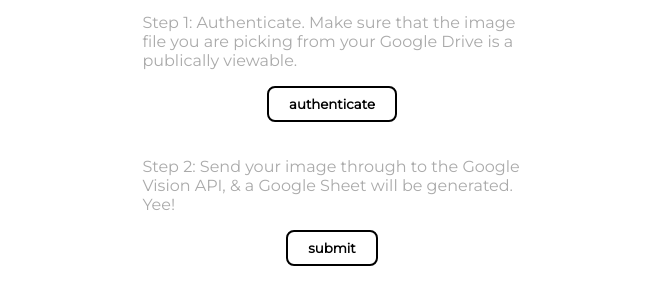
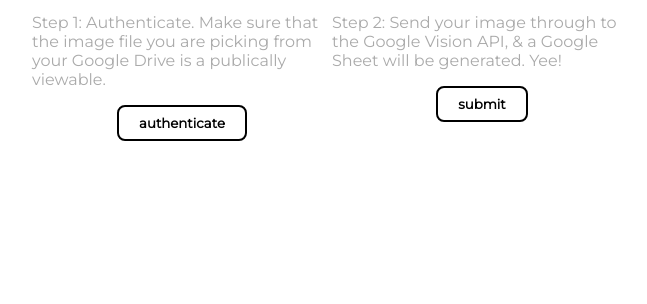
Before and after one commit to madamCS/DASH, a website: page src/index.html in a window 1280 px wide. Shown: the part 266-570 px from the top of the page, without its empty margins (308-955 px from the left). Drawn offline with Linux system fonts and the light colour scheme.

Commit message:
added div wrapping

```diff
--- a/src/dash.css
+++ b/src/dash.css
@@ -27,9 +27,6 @@
 }
 
 p {
-    width:30%;
-    margin-right: auto;
-    margin-left: auto;
     text-align: left;
     color: #aaaaaa;
 }
@@ -50,3 +47,19 @@
     font-size:15px;
     text-align:center;
 }
+
+#frontBody {
+    width:600px;
+    margin-right:auto;
+    margin-left:auto;
+}
+
+#column1 {
+    width:300px;
+    float:left;
+}
+
+#column2 {
+    width:300px;
+    float:left;
+}
--- a/src/index.html
+++ b/src/index.html
@@ -179,18 +179,26 @@
          <!-- The Google API Loader script. -->
          <script type="text/javascript" src="https://apis.google.com/js/api.js?onload=onApiLoad"></script>
 
+        <div id="frontBody">
+        <div id="column1">
         <p> Step 1: Authenticate. Make sure that the image file you are picking from your Google Drive         is a publically viewable.</p>
-
         <!-- Authenticate button. -->
         <button type="button" id="auth" class="blueButton" disabled>authenticate</button>
         <br><br>
         <div id="result"></div>
+        </div><!--closes column1-->
 
+        <div id="column2">
         <p> Step 2: Send your image through to the Google Vision API, & a Google Sheet will be generated. Yee! </p>
-
         <!-- Submit button. -->
         <button type="button" class="blueButton" onclick="myFunction()">submit</button>
+
+        </div><!--closes column2-->
+
         <!-- Link tag to output the spreadsheet's link. -->
         <a id="link" target="_blank"><!--output link here--></a>
+
+        </div> <!--closes frontBody-->
+
     </body>
 </html>
```
